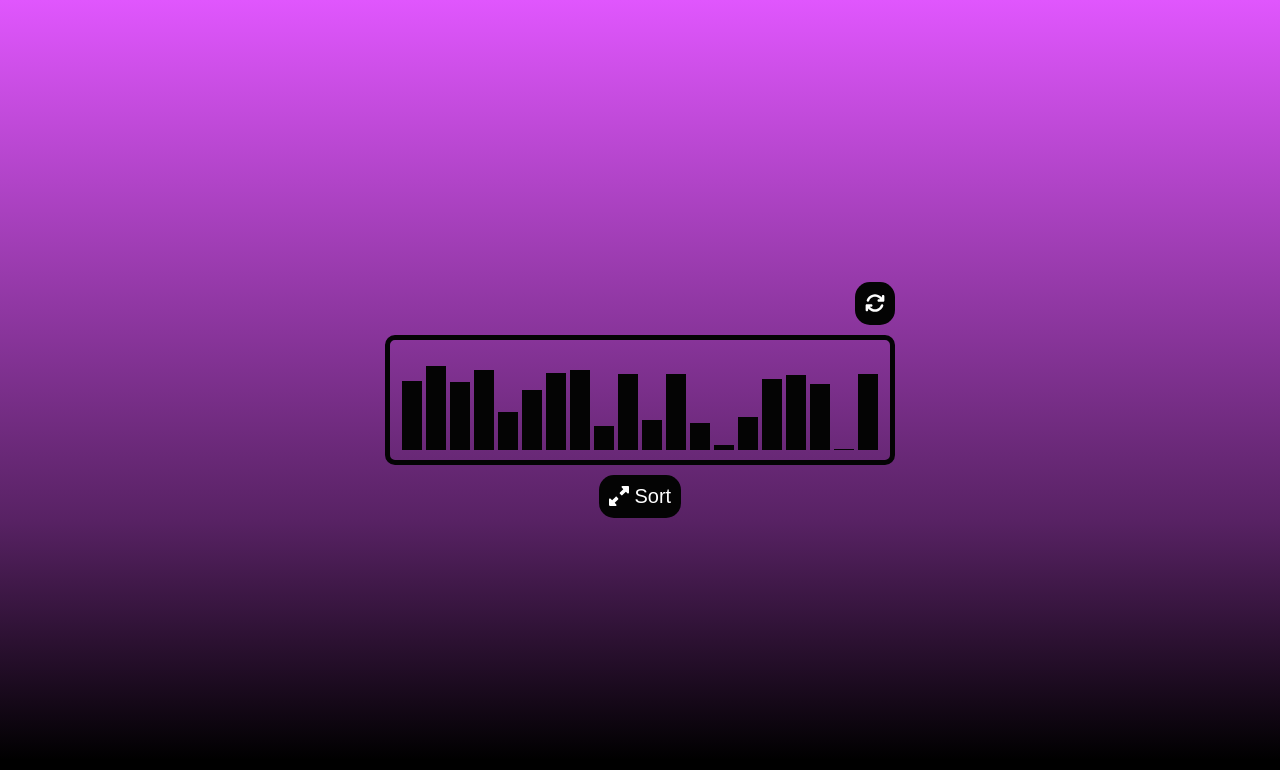
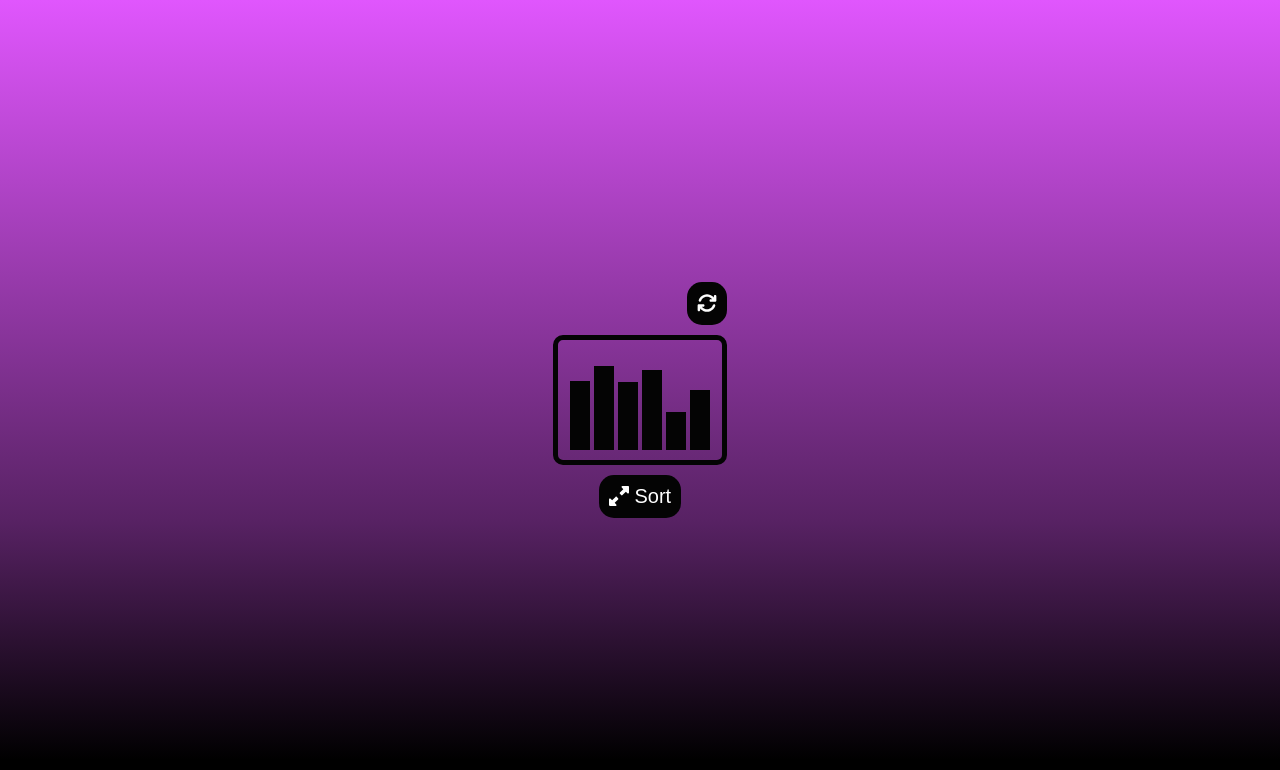
Before and after one commit to DariuszCebrat/sorting-algorithms-visualization, a React (Create React App) app in the folder sorting-animation/: page / in a window 1280 px wide. Shown: the top 770 px of the page. Built offline with nearby package versions, Linux system fonts and the light colour scheme.

Commit message:
bug fixing

```diff
--- a/sorting-animation/src/components/functions/mergeSort.ts
+++ b/sorting-animation/src/components/functions/mergeSort.ts
@@ -3,62 +3,76 @@ import { SortItem } from "../../models/Sort";
 import {
   finishSorting,
   setComparing,
+  setMovedData,
   setSortedItems,
   startSorting,
 } from "../../store/sortArray-slice";
+////
 
-async function mergeSort(
-  dispatch: AppDispatch,
-  array: SortItem[],
-  delay: number
-): Promise<SortItem[]> {
-  if (array.length < 2) return array;
+async function mergeSort(dispatch:AppDispatch, arr: SortItem[], delay:number): Promise<SortItem[]> {
+    if (arr.length <= 1) {
+        return arr;
+    }
 
-  const half = Math.floor(array.length / 2);
-  const left = array.slice(0, half);
-  const right = array.slice(half);
+    const mid = Math.floor(arr.length / 2);
+    const left = await mergeSort(dispatch,arr.slice(0, mid),delay);
+    const right = await mergeSort(dispatch,arr.slice(mid),delay);
 
-  return await merge(
-    dispatch,
-    await mergeSort(dispatch, left, delay),
-    await mergeSort(dispatch, right, delay),
-    delay
-  );
+    return await merge(left, right, dispatch,delay);
 }
 
-async function merge(
-  dispatch: AppDispatch,
-  left: SortItem[],
-  right: SortItem[],
-  delay: number
-): Promise<SortItem[]> {
-  let result: SortItem[] = [];
+async function merge(left: SortItem[], right: SortItem[], dispatch: AppDispatch,delay:number): Promise<SortItem[]> {
+    const result: SortItem[] = [];
+    let i = 0, j = 0;
 
-  while (left.length && right.length) {
-    dispatch(
-      setComparing({
-        left: left[0].id,
-        right: right[0].id,
-        changePlaces: !(left[0].value < right[0].value),
-      })
-    );
+    while (i < left.length && j < right.length) {
+        dispatch(setComparing({left:left[i].id, right:right[j].id}));
+        await new Promise((resolve) => setTimeout(resolve, delay));
+        let tempItem:SortItem;
+        const changePlaces = !(left[i].value <= right[j].value);
+        if (left[i].value <= right[j].value) {
+            tempItem = right[j];
+            result.push(left[i]);
+            i++;
+        } else {
+            tempItem = left[i];
+            result.push(right[j]);
+            j++;
+        }
+         if(result.length>0 && changePlaces)
+             dispatch(setMovedData({right:result[result.length-1].id, left:tempItem.id,newLeftValue:result[result.length-1].value,newRightValue:tempItem.value}))
+         await new Promise((resolve) => setTimeout(resolve, delay));
 
-    if (left[0].value < right[0].value) {
-      result.push(left.shift()!);
-    } else {
-      result.push(right.shift()!);
     }
-    await new Promise((resolve) => setTimeout(resolve, delay));
-  }
 
-  return [...result, ...left, ...right];
+    // Remaining elements from left array
+    while (i < left.length) {
+        const tempItem = result[result.length-1];
+        result.push(left[i]);
+       dispatch(setMovedData({right:result[result.length-1].id, left:tempItem.id,newLeftValue:result[result.length-1].value,newRightValue:tempItem.value}))
+        await new Promise((resolve) => setTimeout(resolve, delay));
+        i++;
+
+    }
+
+    // Remaining elements from right array
+    while (j < right.length) {
+
+        const tempItem = result[result.length-1];
+        result.push(right[j]);
+        dispatch(setMovedData({right:result[result.length-1].id, left:tempItem.id,newLeftValue:result[result.length-1].value,newRightValue:tempItem.value}))
+        await new Promise((resolve) => setTimeout(resolve, delay));
+        j++;
+
+    }
+
+    return result;
 }
-
 export const startMergeSort = (delay: number) => {
   return async (dispatch: AppDispatch, getState: () => RootState) => {
     const { items } = getState().sortArray;
     dispatch(startSorting());
-    const sortedArray = await mergeSort(dispatch, items, delay);
+    const sortedArray = await mergeSort(dispatch,[...items], delay);
     dispatch(setSortedItems(sortedArray));
     dispatch(finishSorting());
   };
--- a/sorting-animation/src/components/layout/App.tsx
+++ b/sorting-animation/src/components/layout/App.tsx
@@ -1,4 +1,4 @@
-import React, { useEffect } from 'react';
+import React from 'react';
 import Container from '../general/Container';
 import IconButton from '../general/IconButton';
 import { faUpRightAndDownLeftFromCenter,faRefresh } from '@fortawesome/free-solid-svg-icons';
@@ -17,7 +17,7 @@ function App() {
           <IconButton text='' icon={faRefresh} onClick={()=>dispatch(createNewArray(arrayLength)) } disabled={!isFinished}/>
           <Sort/>
         </div>
-        <IconButton text='Sort' icon={faUpRightAndDownLeftFromCenter} onClick={()=>dispatch( startMergeSort(1000)) } disabled={!isFinished} />
+        <IconButton text='Sort' icon={faUpRightAndDownLeftFromCenter} onClick={()=>dispatch( startMergeSort(2000)) } disabled={!isFinished} />
       </Container>
     </main>
   );
--- a/sorting-animation/src/components/sort/Sort.tsx
+++ b/sorting-animation/src/components/sort/Sort.tsx
@@ -10,7 +10,7 @@ function Sort() {
         dispatch(createNewArray(arrayLength))
       },[dispatch])
     const {items} = useSortArraySelector((state)=>state.sortArray);
-
+      console.log(items);
   return (
     <SortContainer items={items}/>
   )
--- a/sorting-animation/src/components/sort/SortContainer.tsx
+++ b/sorting-animation/src/components/sort/SortContainer.tsx
@@ -6,33 +6,26 @@ type Props = {
     items:SortItemType[];
 }
 function SortContainer({items}:Props) {
-    const {animationData,isFinished} = useSortArraySelector((state)=>state.sortArray);
+    const {animationData,isFinished,movedData} = useSortArraySelector((state)=>state.sortArray);
     const [itemsUI ,setItemsUI] = useState<SortItemType[]>(items);
    useEffect(()=>{
     setItemsUI(items)
    },[items])
-    useEffect(()=>{
-        if(animationData.left && animationData.right ){
-
-                setItemsUI((old)=>{
-                    const prev = [...old];
-                    if(animationData.changePlaces)
-                    {
-                        const leftIndex = prev.findIndex(x=>x.id===animationData.left);
-                        const rightIndex = prev.findIndex(x=>x.id===animationData.right);
-
-                        var newRight={value:prev[leftIndex].value,isComparing:prev[leftIndex].isComparing,id:prev[rightIndex].id};
-                        var newLeft={value:prev[rightIndex].value,isComparing:prev[rightIndex].isComparing,id:prev[leftIndex].id};
-                        prev[leftIndex] = newLeft;
-                        prev[rightIndex] = newRight;
-                    }
-
-                    return [...prev];
-                })
-        }
-
-    },[animationData,items])
-
+   useEffect(()=>{
+    if(movedData.right && movedData.left && movedData.newLeftValue!==0 && movedData.newRightValue!==0)
+    {
+        setItemsUI((prev)=>{
+            const items = [...prev];
+            if(movedData.newLeftValue<movedData.newRightValue){
+                const leftIndex = items.findIndex(x=>x.id === movedData.left);
+                const rightIndex = items.findIndex(x=>x.id === movedData.right);
+                items[leftIndex]={id:items[leftIndex].id,value:movedData.newLeftValue}
+                items[rightIndex]={id:items[rightIndex].id,value:movedData.newRightValue}
+            }
+            return [...items];
+        })
+    }
+   },[movedData])
   return (
       <div id='sortContainer' className='sortContainer'>
           {
--- a/sorting-animation/src/models/Sort.ts
+++ b/sorting-animation/src/models/Sort.ts
@@ -1,11 +1,16 @@
-export const arrayLength=20;
+export const arrayLength=6;
 export interface SortItem {
     id:string;
     value:number;
-    isComparing:boolean;
 }
 export type DataForAnimation = {
     left: string;
     right: string;
-    changePlaces:boolean;
+   // changePlaces:boolean;
 };
+export type MovedData={
+    left:string;
+    right:string;
+    newLeftValue:number;
+    newRightValue:number;
+}
--- a/sorting-animation/src/store/sortArray-slice.ts
+++ b/sorting-animation/src/store/sortArray-slice.ts
@@ -1,16 +1,18 @@
 import {createSlice,PayloadAction} from "@reduxjs/toolkit"
-import {  SortItem, DataForAnimation } from "../models/Sort";
+import {  SortItem, DataForAnimation, MovedData } from "../models/Sort";
 import { v4 as getId } from "uuid";
 
 type sortArrayState={
     items:SortItem[];
     isFinished:boolean;
     animationData:DataForAnimation;
+    movedData:MovedData;
 }
 const initialState:sortArrayState = {
     items:[],
     isFinished:true,
-    animationData: { left: "", right: "",changePlaces:false }
+    animationData: { left: "", right: "" },
+    movedData:{right:"",left:"",newLeftValue:0,newRightValue:0}
 }
 export const sortArraySlice = createSlice({
     name:"sortArray",
@@ -21,11 +23,11 @@ export const sortArraySlice = createSlice({
             const randomArray: SortItem[] = [];
             for (let i = 0; i < action.payload; i++) {
                 const randomValue = Math.floor(Math.random() * 100) + 1;
-                randomArray.push({value:randomValue,isComparing:false,id:getId()});
+                randomArray.push({value:randomValue,id:getId()});
             }
             state.items= randomArray;
         },
-        setComparing(state, action: PayloadAction<{ left: string; right: string,changePlaces:boolean }>) {
+        setComparing(state, action: PayloadAction<{ left: string; right: string }>) {
          state.animationData = action.payload;
         },
         setSortedItems(state, action: PayloadAction<SortItem[]>) {
@@ -33,12 +35,16 @@ export const sortArraySlice = createSlice({
         },
         finishSorting(state) {
             state.isFinished = true;
-            state.animationData={left:"",right:"",changePlaces:false};
+            state.animationData={left:"",right:""};
         },
         startSorting(state){
             state.isFinished=false;
+        },
+        setMovedData(state,action:PayloadAction<{left:string,right:string,newLeftValue:number,newRightValue:number}>)
+        {
+            state.movedData = action.payload;
         }
     }
 });
 
-export const {createNewArray,setComparing,setSortedItems,finishSorting,startSorting} = sortArraySlice.actions;
+export const {createNewArray,setComparing,setSortedItems,finishSorting,startSorting,setMovedData} = sortArraySlice.actions;
```
